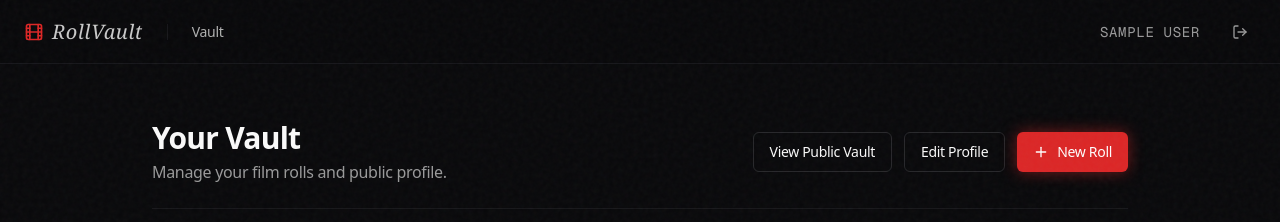
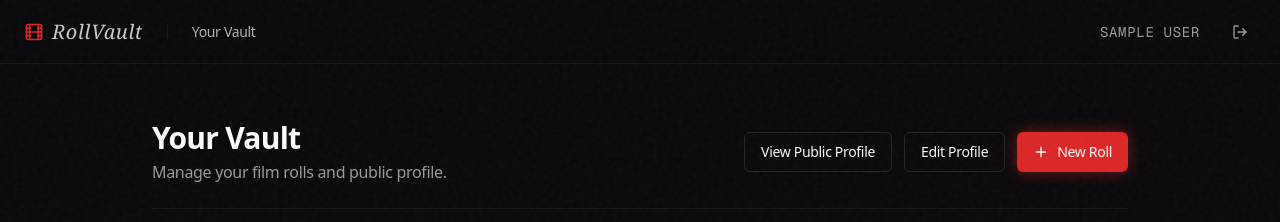
Before and after one commit to jamescolasacco/rollvault, a Next.js app: page /vault in a window 1280 px wide. Shown: the top 222 px of the page. Built offline with nearby package versions, Linux system fonts and the light colour scheme; no server answers; the database is empty; sample sign-in values are in the browser's storage.

Commit message:
adjust "Vault" to "Your Vault"

```diff
--- a/app/vault/archives/[id]/EditArchiveClient.tsx
+++ b/app/vault/archives/[id]/EditArchiveClient.tsx
@@ -102,7 +102,7 @@ export function EditArchiveClient({ archive, username }: EditArchiveClientProps)
     return (
         <div className="flex-1 pr-8 group">
             <Link href="/vault" className="text-foreground/50 hover:text-foreground inline-flex items-center gap-2 mb-6 transition-colors text-sm font-mono uppercase tracking-widest">
-                <ArrowLeft className="w-4 h-4 shrink-0" /> Back to Vault
+                <ArrowLeft className="w-4 h-4 shrink-0" /> Back to Your Vault
             </Link>
             <div className="flex items-center gap-4 mb-4">
                 <div className="flex items-center gap-3">
--- a/app/vault/layout.tsx
+++ b/app/vault/layout.tsx
@@ -21,7 +21,7 @@ export default async function VaultLayout({ children }: { children: React.ReactN
                     </Link>
                     <div className="h-4 w-px bg-border/50 hidden sm:block" />
                     <Link href="/vault" className="text-sm font-medium text-foreground/70 hover:text-foreground transition-colors hidden sm:block">
-                        Vault
+                        Your Vault
                     </Link>
                 </div>
                 <div className="flex items-center gap-6">
--- a/app/vault/page.tsx
+++ b/app/vault/page.tsx
@@ -59,7 +59,7 @@ export default async function VaultPage({
                 </div>
                 <div className="flex flex-wrap items-center gap-3">
                     <Link href={`/u/${session?.user?.name}`} target="_blank" className="hidden sm:block">
-                        <Button variant="outline">View Public Vault</Button>
+                        <Button variant="outline">View Public Profile</Button>
                     </Link>
                     <Link href="/vault/profile">
                         <Button variant="outline" className="gap-2">
--- a/app/vault/profile/ProfileEditor.tsx
+++ b/app/vault/profile/ProfileEditor.tsx
@@ -106,7 +106,7 @@ export default function ProfileEditor({ user }: ProfileProps) {
     return (
         <div className="max-w-xl mx-auto space-y-8">
             <Link href="/vault" className="text-foreground/50 hover:text-foreground inline-flex items-center gap-2 mb-2 transition-colors text-sm font-mono uppercase tracking-widest">
-                <ArrowLeft className="w-4 h-4 shrink-0" /> Back to Vault
+                <ArrowLeft className="w-4 h-4 shrink-0" /> Back to Your Vault
             </Link>
             <div>
                 <h1 className="text-3xl font-bold tracking-tight mb-2">Profile</h1>
--- a/app/vault/rolls/[id]/RollEditorClient.tsx
+++ b/app/vault/rolls/[id]/RollEditorClient.tsx
@@ -310,7 +310,7 @@ export default function RollEditorClient({ roll, archives }: RollClientProps) {
                     <>
                         <div className="flex-1 pr-8 group">
                             <Link href="/vault" className="text-foreground/50 hover:text-foreground inline-flex items-center gap-2 mb-6 transition-colors text-sm font-mono uppercase tracking-widest">
-                                <ArrowLeft className="w-4 h-4 shrink-0" /> Back to Vault
+                                <ArrowLeft className="w-4 h-4 shrink-0" /> Back to Your Vault
                             </Link>
                             <div className="flex items-center gap-4 mb-4">
                                 <h1 className="text-4xl md:text-5xl font-bold tracking-tight">{metadata.title}</h1>
```
